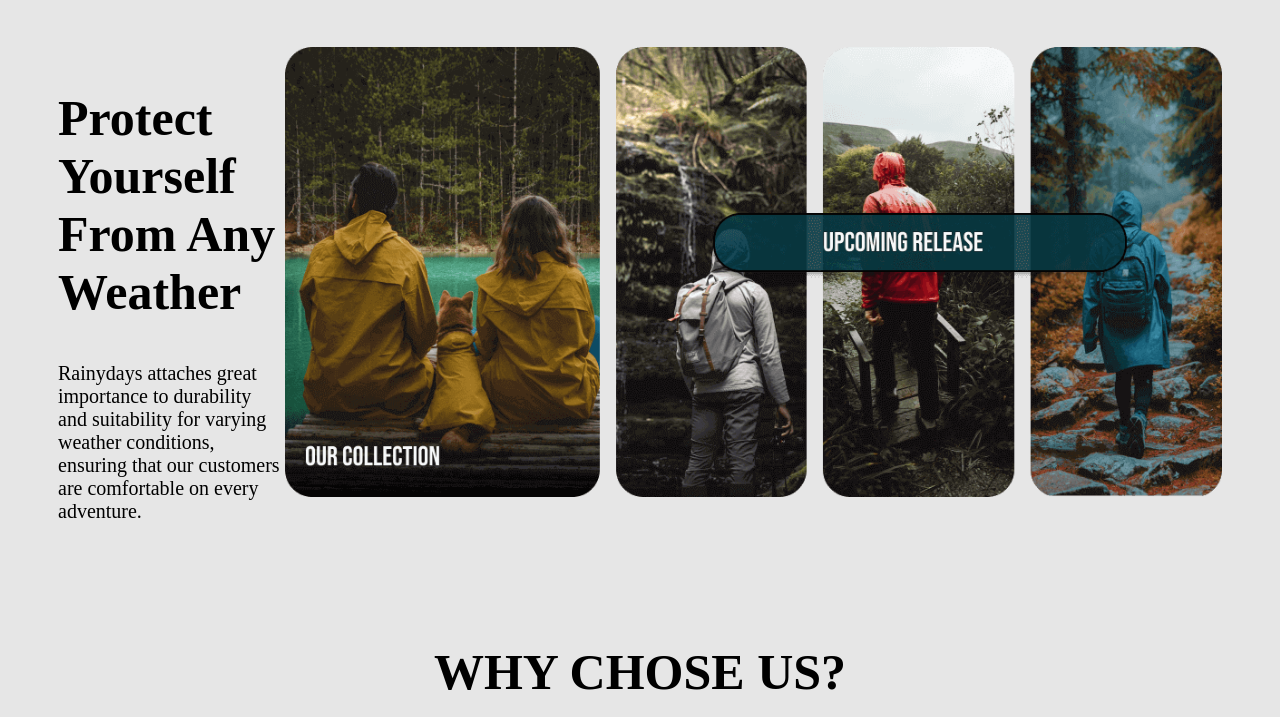
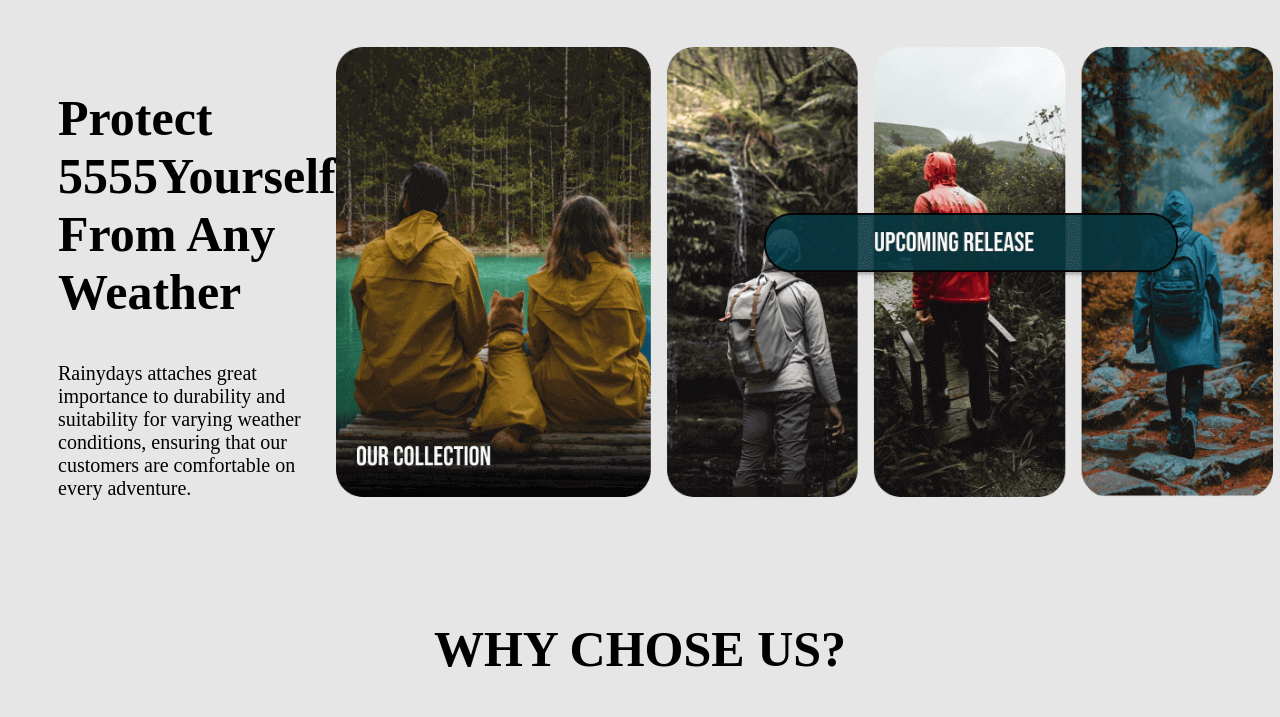
Before and after one commit to Liban-M1/RainyDays, a plain HTML site: page index.html in a window 1280 px wide. Shown: the part 63-780 px from the top of the page. Drawn offline with Linux system fonts and the light colour scheme.

Commit message:
Update index.html

```diff
--- a/index.html
+++ b/index.html
@@ -23,7 +23,7 @@
     <main>
         <section class="home-banner">
             <div class="home-banner-content">
-                <h1>Protect Yourself From Any Weather</h1>
+                <h1>Protect 5555Yourself From Any Weather</h1>
                 <p>Rainydays attaches great importance to durability and suitability for varying weather conditions, ensuring that our customers are comfortable on every adventure.</p>
             </div>
             <div class="hero-gallery" >
```
